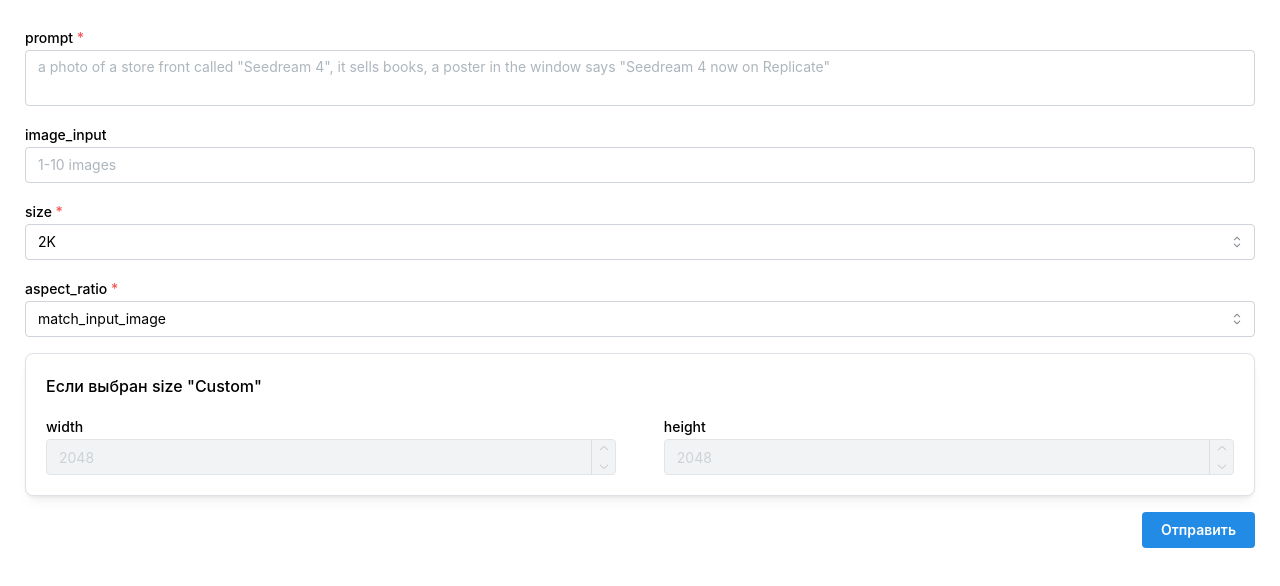
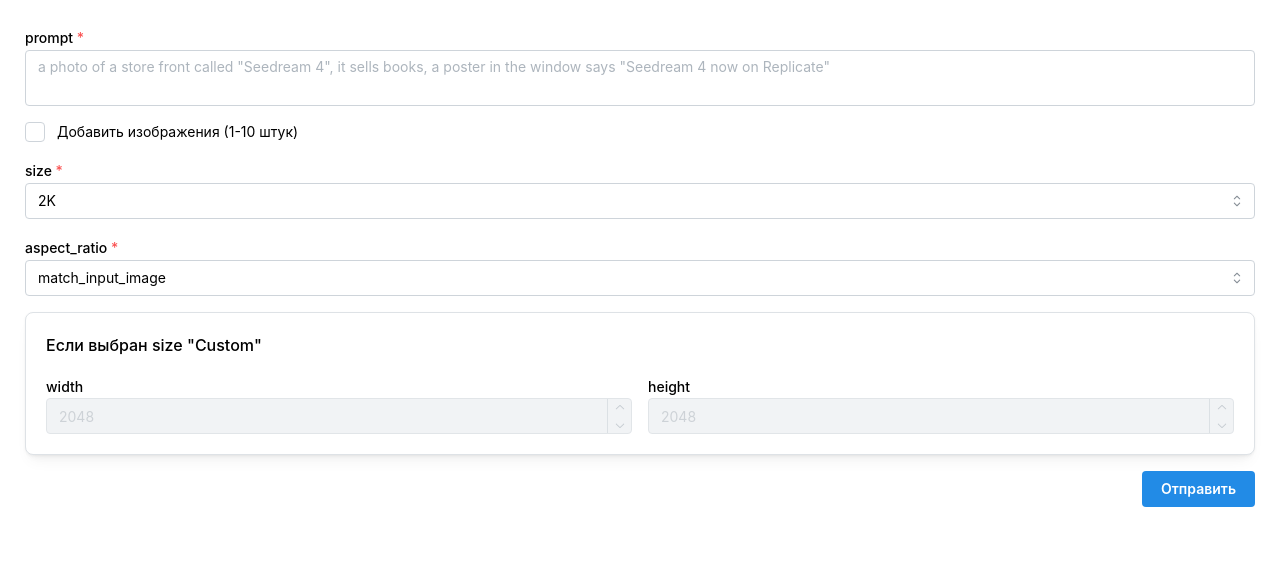
Before and after one commit to FR3NK1/ReplicateForm, a React (Vite) app: page / in a window 1280 px wide. Shown: the top 586 px of the page. Built offline with nearby package versions, Linux system fonts and the light colour scheme.

Commit message:
feat: Поменял fileInput на checkBox

```diff
--- a/src/SeadreamForm.tsx
+++ b/src/SeadreamForm.tsx
@@ -1,7 +1,7 @@
 import {
   Button,
   Card,
-  FileInput,
+  Checkbox,
   Group,
   NumberInput,
   Select,
@@ -16,7 +16,7 @@ const SeadreamForm = () => {
   const form = useForm({
     initialValues: {
       prompt: '',
-      image_input: null,
+      image_input: false,
       size: '2K',
       aspect_ratio: 'match_input_image',
       width: 2048,
@@ -44,10 +44,8 @@ const SeadreamForm = () => {
           key={form.key('prompt')}
           {...form.getInputProps('prompt')}
         />
-        <FileInput
-          label='image_input'
-          placeholder='1-10 images'
-          multiple
+        <Checkbox
+          label='Добавить изображения (1-10 штук)'
           key={form.key('image_input')}
           {...form.getInputProps('image_input')}
         />
@@ -69,13 +67,12 @@ const SeadreamForm = () => {
         <Card shadow='sm' padding='lg' radius='md' withBorder>
           <Stack>
             <Text fw={500}>Если выбран size "Custom"</Text>
-            <Group justify='space-between'>
+            <Group grow>
               <NumberInput
                 withAsterisk={form.values.size === 'custom'}
                 label='width'
                 min={1024}
                 max={4096}
-                w={'48%'}
                 disabled={!(form.values.size === 'custom')}
                 key={form.key('width')}
                 {...form.getInputProps('width')}
@@ -85,7 +82,6 @@ const SeadreamForm = () => {
                 label='height'
                 min={1024}
                 max={4096}
-                w={'48%'}
                 disabled={!(form.values.size === 'custom')}
                 key={form.key('height')}
                 {...form.getInputProps('height')}
```
